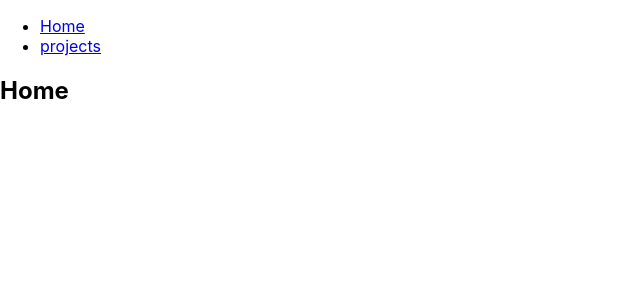
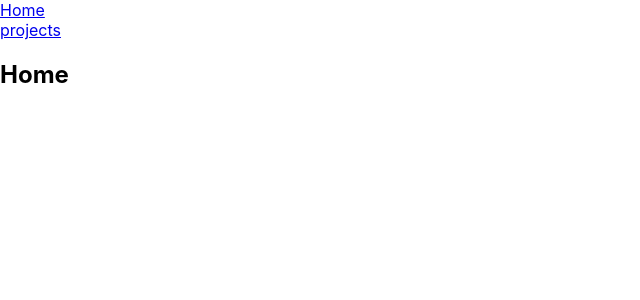
Before and after one commit to whattheearl/jonathanearl.io, a React (Create React App) app in the folder client/: page / in a window 1280 px wide. Shown: the top 300 px of the page, without its empty margins (0-640 px from the left). Built offline with nearby package versions, Linux system fonts and the light colour scheme.

Commit message:
refactor: add default styles

```diff
--- a/client/src/index.css
+++ b/client/src/index.css
@@ -11,3 +11,44 @@ code {
   font-family: source-code-pro, Menlo, Monaco, Consolas, 'Courier New',
     monospace;
 }
+
+html, body, #root {
+  margin: 0;
+  padding: 0;
+  height: 100vh;
+  width: 100vw;
+}
+
+/* remove list style */
+ul, ol {
+  list-style-type: none;
+  margin: 0;
+  padding: 0;
+}
+
+/* remove anchor style */
+a.nostyle:link {
+  text-decoration: inherit;
+  color: inherit;
+  cursor: auto;
+}
+
+a.nostyle:visited {
+  text-decoration: inherit;
+  color: inherit;
+  cursor: auto;
+}
+
+.fill {
+  width: 100%;
+  height: 100%;
+}
+
+.row {
+  display: flex;
+}
+
+.col {
+  display: flex;
+  flex-direction: column;
+}
```
